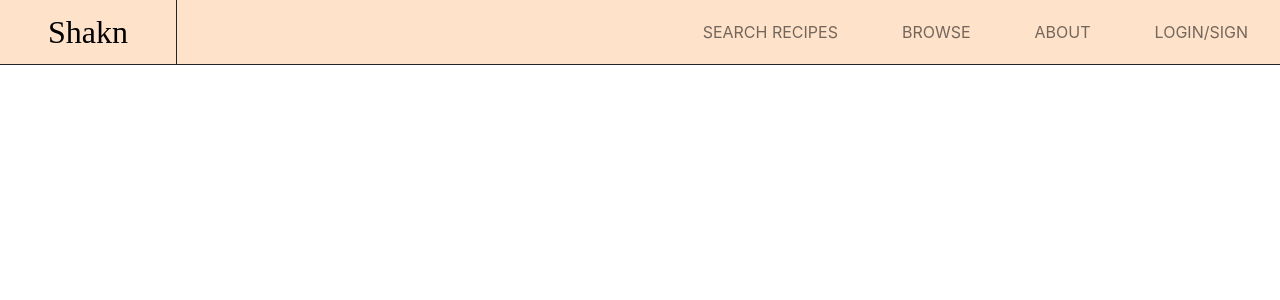
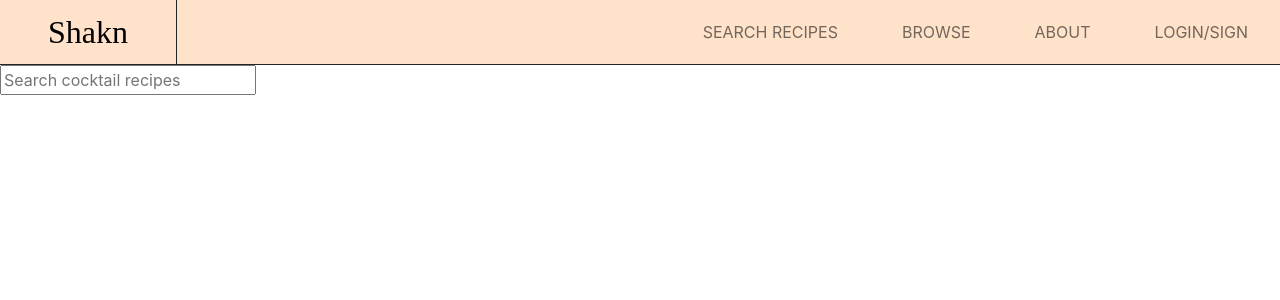
Before and after one commit to jazdmiller/shakn, a React (Create React App) app: page /results in a window 1280 px wide. Shown: the top 300 px of the page. Built offline with nearby package versions, Linux system fonts and the light colour scheme; the HTML template or start-up script is replaced by a standard one.

Commit message:
create new results page to display search results. useContext/useNavigate

```diff
--- a/src/App.js
+++ b/src/App.js
@@ -7,9 +7,15 @@ import Search from './pages/Search'
 import Browse from './pages/Browse'
 import About from './pages/About'
 import RecipeDetail from './pages/RecipeDetail'
+import SearchContext from './components/SearchContext'
+import { useState } from 'react';
+import Results from './pages/Results';
 
 function App() {
+  const [searchResults, setSearchResults] = useState([])
+
   return (
+    <SearchContext.Provider value={{ searchResults, setSearchResults}}>
     <Router>
       <div className="App">
         <Navbar />
@@ -20,8 +26,10 @@ function App() {
       <Route path="/browse" element={<Browse/>} />
       <Route path="/about" element={<About />} />
       <Route path="/recipe" element={<RecipeDetail />} />
+      <Route path="/results" element={<Results />} />
       </Routes>
     </Router>
+    </SearchContext.Provider>
   );
 }
 
--- /dev/null
+++ b/src/components/SearchBar.js
@@ -0,0 +1,34 @@
+import React, { useState, useContext } from 'react'
+import axios from 'axios'
+import { useNavigate } from 'react-router-dom'
+import SearchContext from './SearchContext'
+
+function SearchBar() {
+  const [searchInput, setSearchInput] = useState('')
+  const { setSearchResults } = useContext(SearchContext)
+  const navigate = useNavigate()
+
+  const handleSearchChange = (e) => {
+    setSearchInput(e.target.value)
+}
+
+const handleSearchSubmit = async (e) => {
+  e.preventDefault();
+  try{
+    const response = await axios.get(`https://www.thecocktaildb.com/api/json/v1/1/search.php?s=${searchInput}`)
+    setSearchResults(response.data.drinks);
+    navigate('/results');
+  } catch(error) {
+    console.error(`Error fetching search results: ${error}`)
+  }
+}
+  return (
+    <div>
+      <form onSubmit={handleSearchSubmit}>
+        <input type="text" placeholder='Search cocktail recipes' value={searchInput} onChange={handleSearchChange}></input>
+      </form>
+    </div>
+  )
+}
+
+export default SearchBar
--- /dev/null
+++ b/src/components/SearchContext.js
@@ -0,0 +1,5 @@
+import React from 'react'
+
+const SearchContext = React.createContext()
+
+export default SearchContext
--- a/src/pages/Home.js
+++ b/src/pages/Home.js
@@ -3,37 +3,38 @@ import HeroImg from '../assets/hero-img.png'
 import BrowseHome from '../components/BrowseHome'
 import FavoritesHome from '../components/FavoritesHome'
 import Featured from '../components/Featured'
+import SearchContext from '../components/SearchContext'
 import axios from 'axios'
+import { useNavigate } from 'react-router-dom'
+import SearchBar from '../components/SearchBar'
 
 export default function Home() {
-    const [searchInput, setSearchInput] = useState('')
-    const [searchResults, setSearchResults] = useState([])
 
-    const handleSearchChange = (e) => {
-        setSearchInput(e.target.value)
-    }
 
-    const handleSearchSubmit = async (e) => {
-        e.preventDefault();
-        searchCocktails();
-    }
 
-    const searchCocktails = async () => {
-        try {
-            const res = await axios.get(`https://www.thecocktaildb.com/api/json/v1/1/search.php?s=${searchInput}`)
-            setSearchResults(res.data.drinks)
 
-        }
-        catch (error) {
-            console.error(`Error fetching results: ${error}`)
-        }
-    }
 
-    useEffect(() => {
-        if(searchInput){
-            searchCocktails()
-        }
-    }, [searchInput])
+    // const handleSearchSubmit = async (e) => {
+    //     e.preventDefault();
+    //     searchCocktails();
+    // }
+
+    // const searchCocktails = async () => {
+    //     try {
+    //         const res = await axios.get(`https://www.thecocktaildb.com/api/json/v1/1/search.php?s=${searchInput}`)
+    //         setSearchResults(res.data.drinks)
+
+    //     }
+    //     catch (error) {
+    //         console.error(`Error fetching results: ${error}`)
+    //     }
+    // }
+
+    // useEffect(() => {
+    //     if(searchInput){
+    //         searchCocktails()
+    //     }
+    // }, [searchInput])
 
   return (
     <div>
@@ -46,9 +47,7 @@ export default function Home() {
                             Sip, Savor, and<p className='p-0 m-0 discover-text'>Discover:</p>Your Mixology<br /> Adventure Awaits
                     </div>
                     <div className='row pt-5'>
-                        <form onSubmit={handleSearchSubmit}>
-                        <input type="text" placeholder="Search cocktail recipes" value={searchInput} onChange={handleSearchChange}></input>
-                        </form>
+                      <SearchBar />
                     </div>
                 </div>
                 <div className='order-md-last hero-img-col order-first col-sm-12 col-md-6 test-col'>
@@ -57,14 +56,6 @@ export default function Home() {
             </div>
         </div>
 
-        <div>
-                    {searchResults && searchResults.map((drink, index) => (
-                       drink &&  <div key={drink.idDrink || index}>
-                            <h2>{drink.strDrink}</h2>
-                            <img src={drink.strDrinkThumb} alt={drink.strDrink}/>
-                        </div>
-                    ))}
-                </div>
         {/* ******  BROWSE SECTION **********/}
         <BrowseHome />
         <Featured />
--- /dev/null
+++ b/src/pages/Results.js
@@ -0,0 +1,25 @@
+import React, { useContext } from "react";
+import SearchBar from "../components/SearchBar";
+import SearchContext from "../components/SearchContext";
+
+function Results() {
+  const { searchResults } = useContext(SearchContext);
+
+  return (
+    <div>
+        <SearchBar />
+      {searchResults &&
+        searchResults.map(
+          (drink, index) =>
+            drink && (
+              <div key={drink.idDrink || index}>
+                <h2>{drink.strDrink}</h2>
+                <img src={drink.strDrinkThumb} alt={drink.strDrink} />
+              </div>
+            )
+        )}
+    </div>
+  );
+}
+
+export default Results;
```
